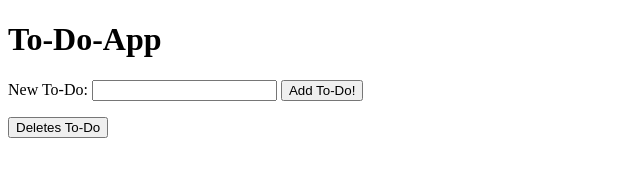
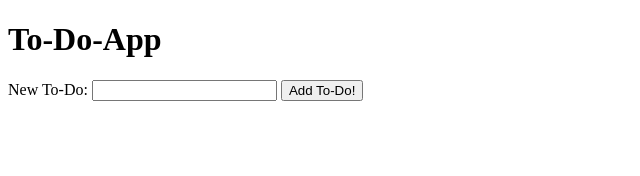
Before and after one commit to Shaidyn1Nonly/to-do-app, a plain HTML site: page index.html in a window 1280 px wide. Shown: the whole page, without its empty margins (0-640 px from the left). Drawn offline with Linux system fonts and the light colour scheme.

Commit message:
removes delete button from HTML and created it with DOM scripting

```diff
--- a/index.html
+++ b/index.html
@@ -18,10 +18,6 @@
   <ul id="toDoList">
   </ul>
 
-  <form id= "deleteToDoForm">
-    <button type="button"> Deletes To-Do</button>
-  </form>
-
   <script src="app.js"></script>
 </body>
 
```
